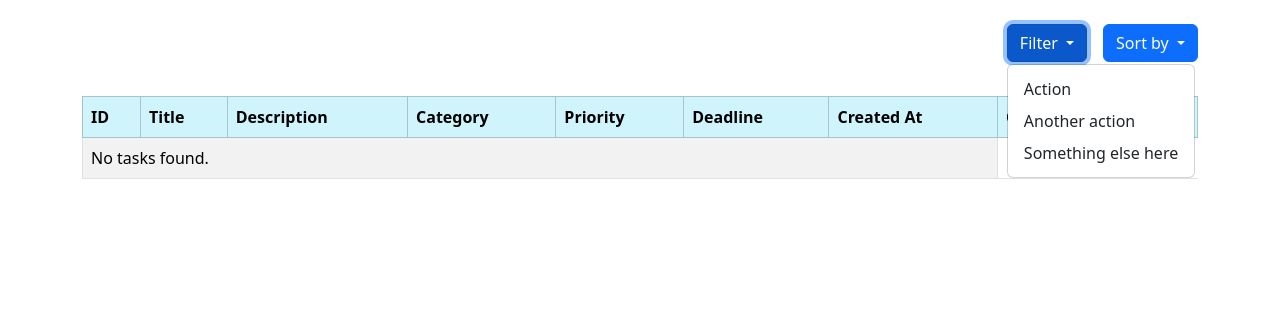
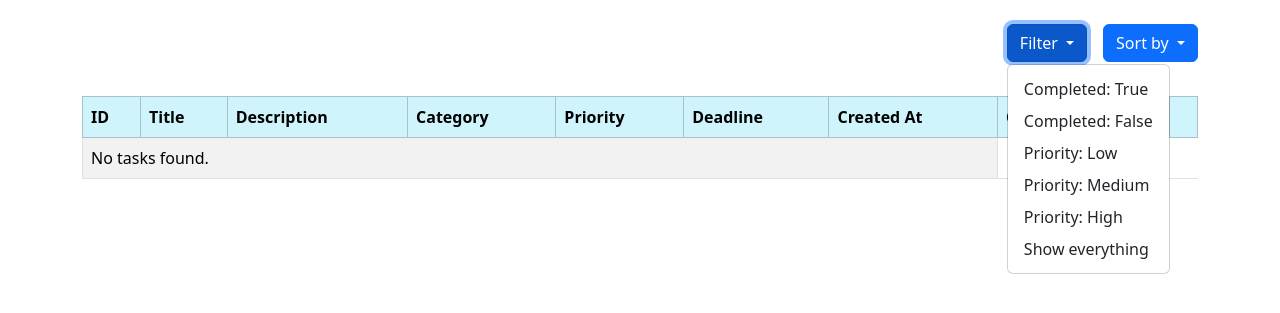
Before and after one commit to julkiea/Django-to-do-site, a Django app: page / in a window 1280 px wide, after a click on "Filter". Shown: the part 77-390 px from the top of the page. Run offline with Django 5.2, Linux system fonts and the light colour scheme; the visitor is signed in with stand-in values (Sample User, id 1); data that the repository does not hold is empty.

Commit message:
Add new buttons: filter by priority and status

```diff
--- a/website/templates/home.html
+++ b/website/templates/home.html
@@ -20,9 +20,12 @@
    Filter
   </button>
   <ul class="dropdown-menu">
-    <li><a class="dropdown-item" href="#">Action</a></li>
-    <li><a class="dropdown-item" href="#">Another action</a></li>
-    <li><a class="dropdown-item" href="#">Something else here</a></li>
+    <li><a class="dropdown-item" href="{% url 'filter_tasks' %}?completed=true">Completed: True</a></li>
+    <li><a class="dropdown-item" href="{% url 'filter_tasks' %}?completed=false">Completed: False</a></li>
+    <li><a class="dropdown-item" href="{% url 'filter_tasks' %}?priority=L">Priority: Low</a></li>
+    <li><a class="dropdown-item" href="{% url 'filter_tasks' %}?priority=M">Priority: Medium</a></li>
+    <li><a class="dropdown-item" href="{% url 'filter_tasks' %}?priority=H">Priority: High</a></li>
+    <li><a class="dropdown-item" href="{% url 'home' %}">Show everything</a></li>
   </ul>
 </div>
 <br/>
```
